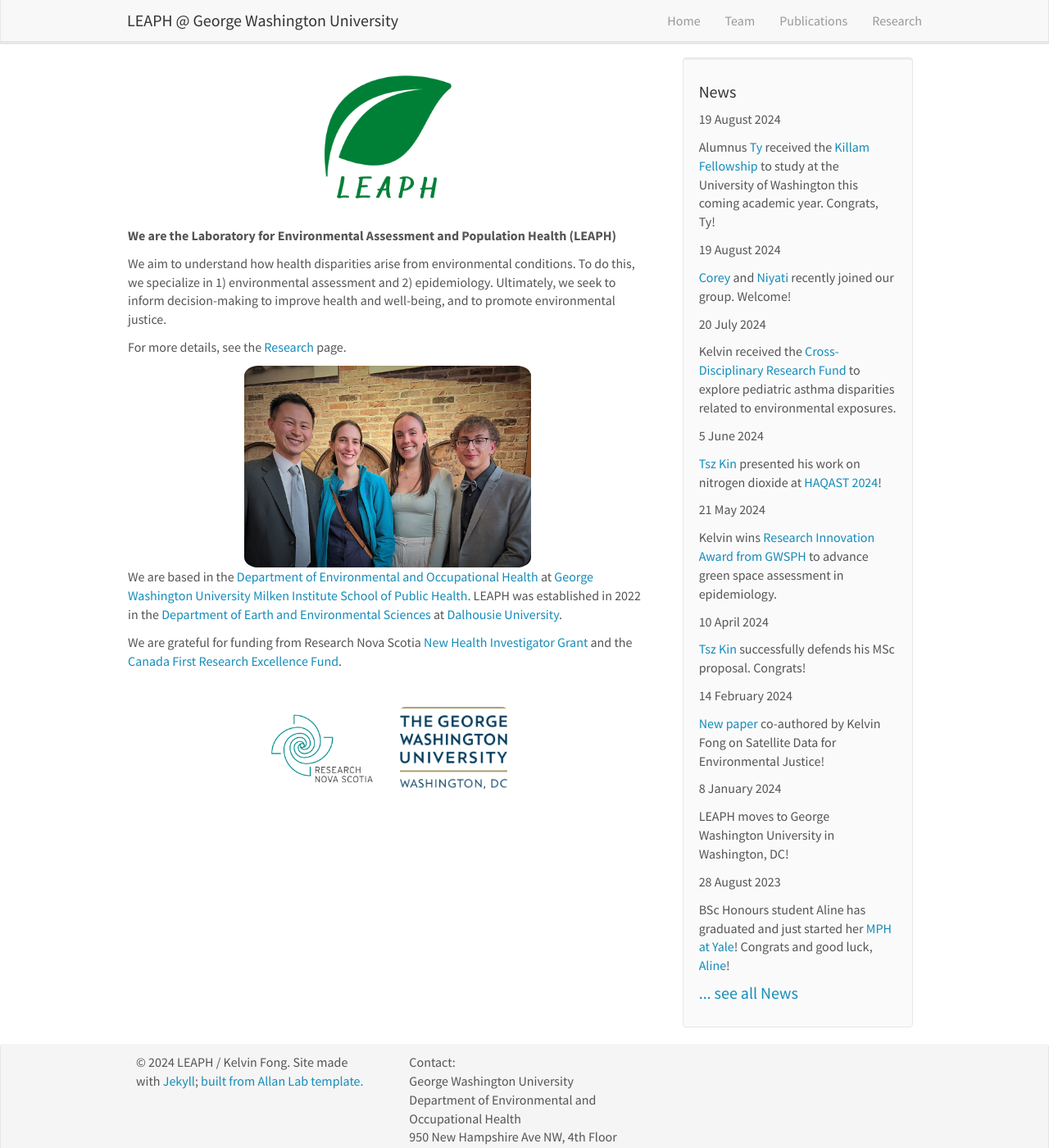
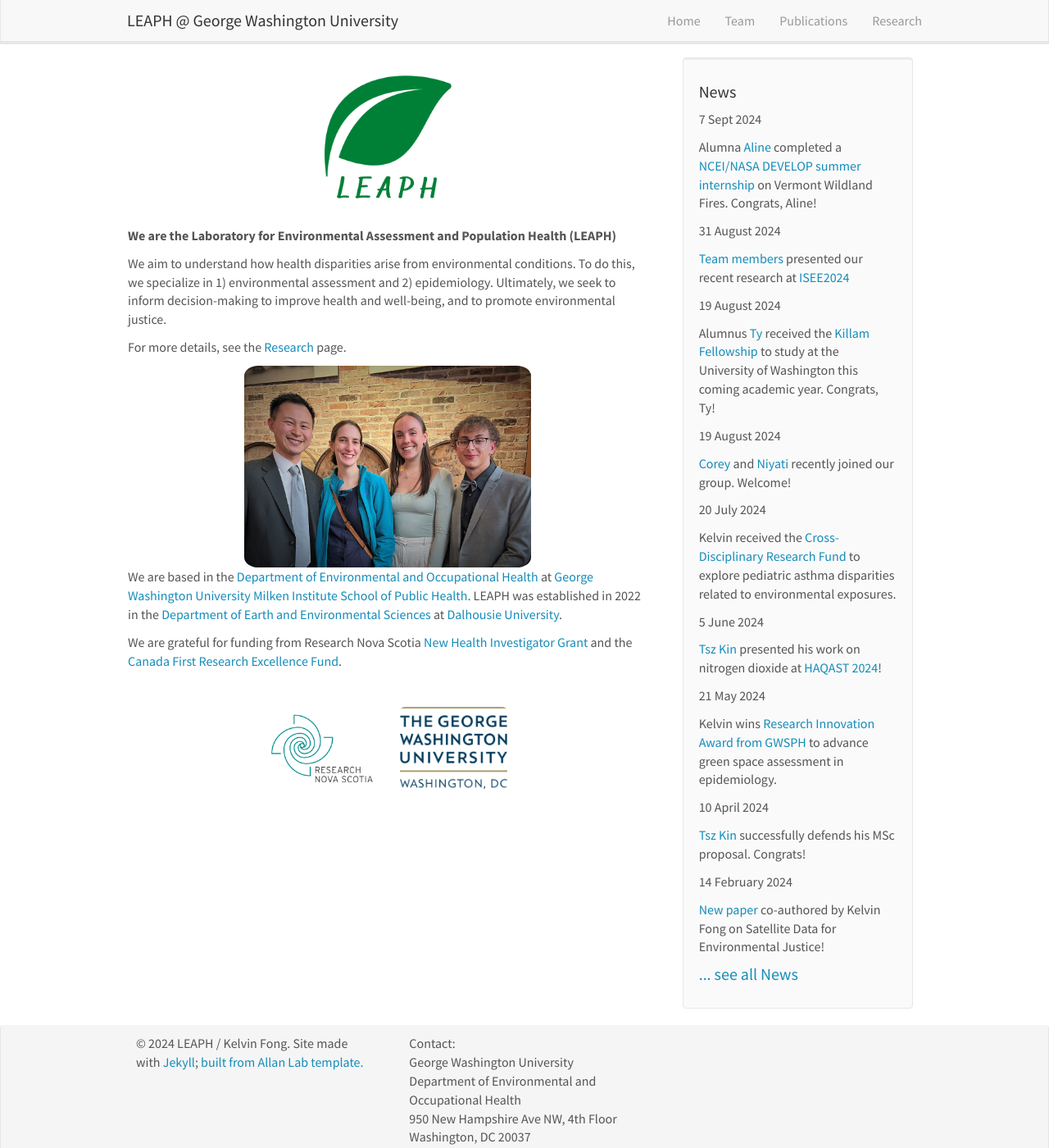
Before and after one commit to kelvincfong/leaph, a Jekyll site: the page built from _pages/home.md, in a window 1280 px wide and 1400 px high. Shown: the whole window at 82% size. Built offline with Jekyll 4.4.1, drawn with Linux system fonts in a browser that asks for light colours; nearby versions of some CDN libraries.

Commit message:
Update news.yml
added ISEE2024 and Aline's internship

```diff
--- a/_data/news.yml
+++ b/_data/news.yml
@@ -1,3 +1,9 @@
+- date: 7 Sept 2024
+  headline: "Alumna [Aline](https://leaph.info/team/) completed a [NCEI/NASA DEVELOP summer internship](https://www.ncei.noaa.gov/news/nasa-develop-ncei-summer-2024-term) on Vermont Wildland Fires. Congrats, Aline!"
+
+- date: 31 August 2024
+  headline: "[Team members](https://x.com/KelvinCFong/status/1829847070603202667) presented our recent research at [ISEE2024](https://iseeconference.org/)"
+
 - date: 19 August 2024
   headline: "Alumnus [Ty](https://leaph.info/team/) received the [Killam Fellowship](https://www.fulbright.ca/programs/killam-fellowships) to study at the University of Washington this coming academic year. Congrats, Ty!"
 
```
